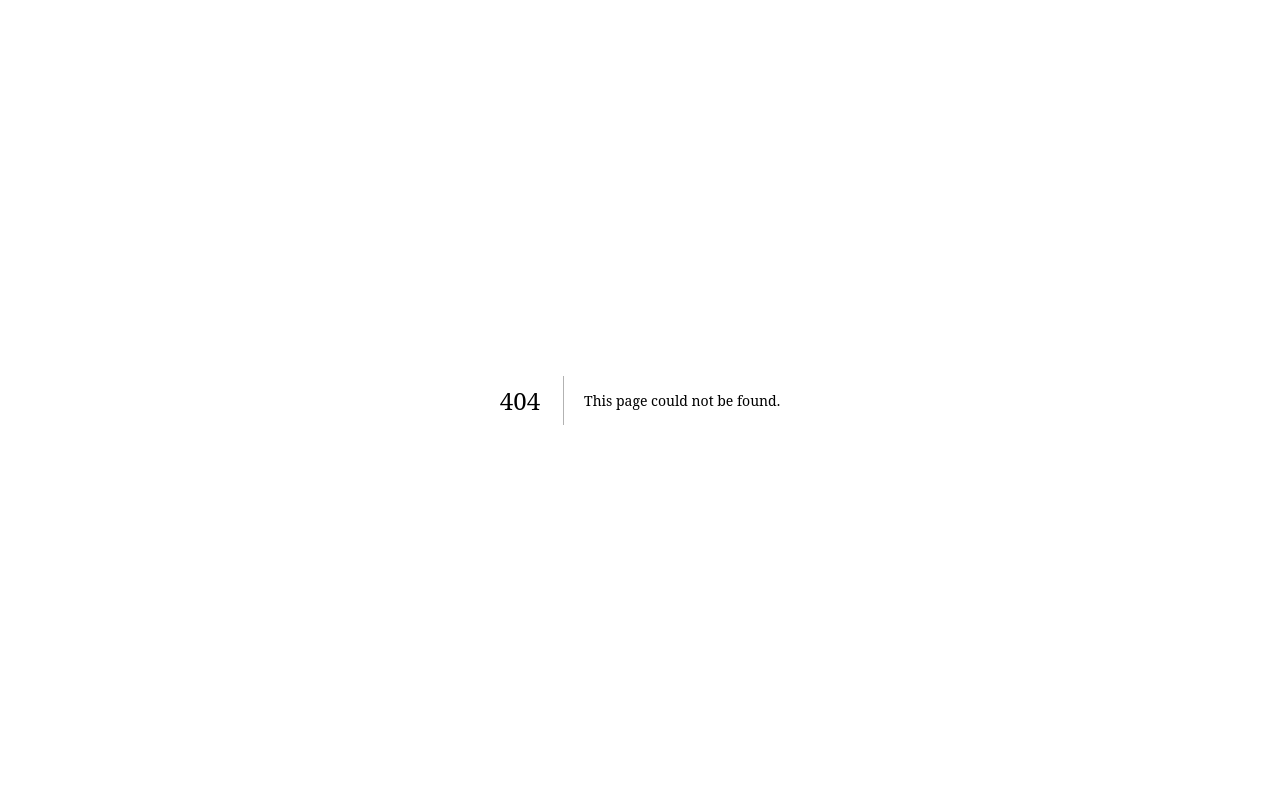
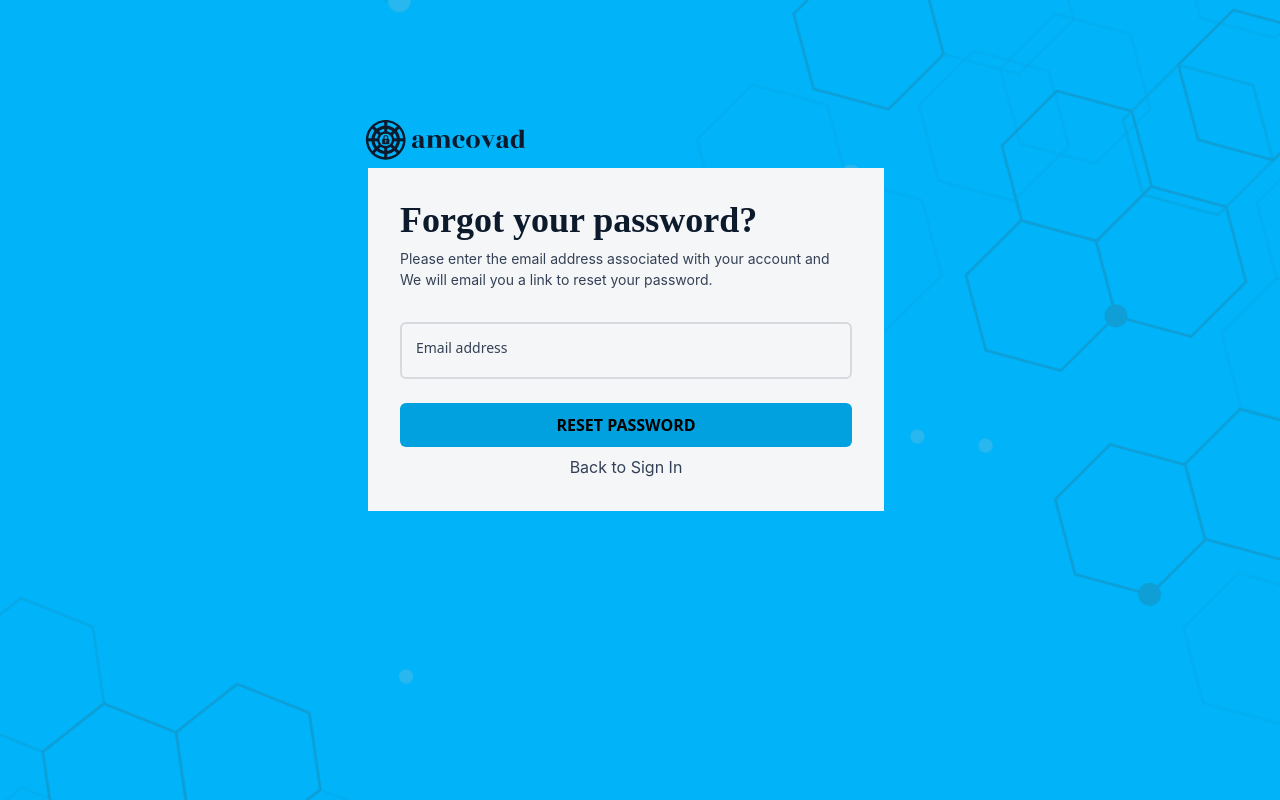
Before and after one commit to andela-hpopoola/amcovad-frontend, a Next.js app: page /forgot-password in a window 1280 px wide. Before the commit this address had no page. Built offline with nearby package versions, Linux system fonts and the light colour scheme.

Commit message:
Create Forgot Password Page  #18165507 (#33)
* #18165507 Created the forgot-password page

* #18165507 Created the forgot-password page

* #18165507 Modified  forgot-password page

```diff
--- a/components/form/Textarea.js
+++ b/components/form/Textarea.js
@@ -41,7 +41,7 @@ Textarea.propTypes = {
 Textarea.defaultProps = {
   className: null,
   label: null,
-  labelClassName: 'italic bg-transparent peer-focus:bg-transparent -translate-y-[34px] peer-focus:-translate-y-[34px]',
+  labelClassName: 'italic bg-transparent peer-focus:bg-transparent -translate-y-9 peer-focus:-translate-y-9',
   placeholder: null
 };
 export default Textarea;
--- a/pages/contact.js
+++ b/pages/contact.js
@@ -45,7 +45,7 @@ const Contact = () => {
                     <div className="col-span-full sm:col-span-2 ">
                       <Input
                         label="Your name here"
-                        labelClassName="italic bg-transparent peer-focus:bg-transparent -translate-y-[34px] peer-focus:-translate-y-[34px]"
+                        labelClassName="italic bg-transparent peer-focus:bg-transparent -translate-y-9 peer-focus:-translate-y-9"
                         name="fullName"
                         type="text"
                       />
@@ -53,7 +53,7 @@ const Contact = () => {
                     <div className="col-span-full sm:col-span-2">
                       <Input
                         label="Your email"
-                        labelClassName="italic bg-transparent peer-focus:bg-transparent -translate-y-[34px] peer-focus:-translate-y-[34px]"
+                        labelClassName="italic bg-transparent peer-focus:bg-transparent -translate-y-9 peer-focus:-translate-y-9"
                         name="email"
                         type="text"
                       />
@@ -61,7 +61,7 @@ const Contact = () => {
                     <div className="col-span-full sm:col-span-2">
                       <Input
                         label="Phone"
-                        labelClassName="italic bg-transparent peer-focus:bg-transparent -translate-y-[34px] peer-focus:-translate-y-[34px]"
+                        labelClassName="italic bg-transparent peer-focus:bg-transparent -translate-y-9 peer-focus:-translate-y-9"
                         name="phone"
                         type="number"
                       />
@@ -70,7 +70,7 @@ const Contact = () => {
                     <div className="col-span-full ">
                       <Input
                         label="Subject"
-                        labelClassName="italic bg-transparent peer-focus:bg-transparent -translate-y-[34px] peer-focus:-translate-y-[34px]"
+                        labelClassName="italic bg-transparent peer-focus:bg-transparent -translate-y-9 peer-focus:-translate-y-9"
                         name="subject"
                         type="text"
                       />
@@ -80,14 +80,14 @@ const Contact = () => {
                     </div>
                   </div>
                   <div className="pt-2">
-                    <Button primary className="text-white lg:h-12 lg:px-[34px]  ">
+                    <Button primary className="text-white lg:h-12 lg:px-9  ">
                       Send message
                     </Button>
                   </div>
                 </HookForm>
               </div>
             </div>
-            <div className=" w-full md:w-1/3 pl-[34px] hidden lg:block ">
+            <div className=" w-full md:w-1/3 pl-9 hidden lg:block ">
               <h2 className="text-2xl font-semibold text-amcovad-secondary-600">HEADQUARTER</h2>
               <div className="pt-4">
                 <h2 className="text-lg font-bold pb-1 text-amcovad-secondary-600">Lagos Address</h2>
--- /dev/null
+++ b/pages/forgot-password.js
@@ -0,0 +1,69 @@
+import React from 'react';
+import Image from 'next/image';
+import Link from 'next/link';
+import { Button, Input, Navbar } from '@/components/index';
+import HookForm from '@/components/form/Form';
+import { LogoBlack } from '/public/assets/signUp';
+import { ForgotPasswordSchema } from '../schema/authSchema';
+
+const ForgotPassword = () => {
+  const onSubmit = (data) => {
+    alert(JSON.stringify(data));
+  };
+
+  return (
+    <>
+      <div className="w-full 2xl:mx-auto 2xl:container">
+        <section className=" lg:bg-amcovad-primary-400  overflow-hidden max-w-full h-screen">
+          <div className=" lg:h-screen bg-cover pb-24 lg:pb-0 bg-[url('../public/assets/signUp/md-hexagons.png')] bg-top bg-opacity-20 lg:bg-[url('../public/assets/signUp/hexagons.png')]">
+            <Navbar authPageOnly />
+            <div className="flex ">
+              <div className="flex flex-col justify-center flex-1 px-4 py-8 sm:px-6 lg:flex-none lg:px-20 xl:px-24 lg:mx-auto lg:mt-20 2xl:mt-60">
+                <div className="w-full max-w-[43rem] lg:w-[38rem]  mx-auto pt-5 lg:pt-0 ">
+                  <div className="relative lg:py-10 lg:px-8 lg:my-4 lg:max-w-[38rem] lg:w-[580px]">
+                    <Link passHref href="/">
+                      <a className=" hidden lg:block absolute left-3 top-[-8px] cursor-pointer">
+                        <Image src={LogoBlack} alt="black logo" />
+                      </a>
+                    </Link>
+                    <div className="bg-amcovad-secondary-100 p-6 lg:p-8 ">
+                      <div>
+                        <h2 className=" font-RozhaOne max-w-[300px] md:max-w-[424px] text-2xl md:text-4xl font-extrabold lg:font-bold text-amcovad-tertiary pb-2">
+                          Forgot your password?
+                        </h2>
+                        <p className="text-amcovad-secondary-700 text-[14px]">
+                          Please enter the email address associated with your account and We will email you a link to
+                          reset your password.
+                        </p>
+                      </div>
+                      <div className="mt-8">
+                        <HookForm onSubmit={onSubmit} schema={ForgotPasswordSchema}>
+                          <div className="mb-6">
+                            <Input label="Email address" name="email" type="email" />
+                          </div>
+
+                          <Button className="w-full font-semibold text-amcovad-black py-2.5 px-5">
+                            Reset Password{' '}
+                          </Button>
+                        </HookForm>
+                        <p className="block pt-2 text-center text-base text-amcovad-secondary-700 font-normal font-Inter ">
+                          <Link href="/sign-in">
+                            <a className=" text-amcovad-secondary-700 hover:text-amcovad-primary-500">
+                              Back to Sign In
+                            </a>
+                          </Link>
+                        </p>
+                      </div>
+                    </div>
+                  </div>
+                </div>
+              </div>
+            </div>
+          </div>
+        </section>
+      </div>
+    </>
+  );
+};
+
+export default ForgotPassword;
--- a/schema/authSchema.js
+++ b/schema/authSchema.js
@@ -19,3 +19,9 @@ export const SignUpSchema = yup
     agreeContact: yup.boolean()
   })
   .required();
+
+export const ForgotPasswordSchema = yup
+  .object({
+    email: yup.string().email('Kindly provide a valid email address').required('Email address is required')
+  })
+  .required();
```
